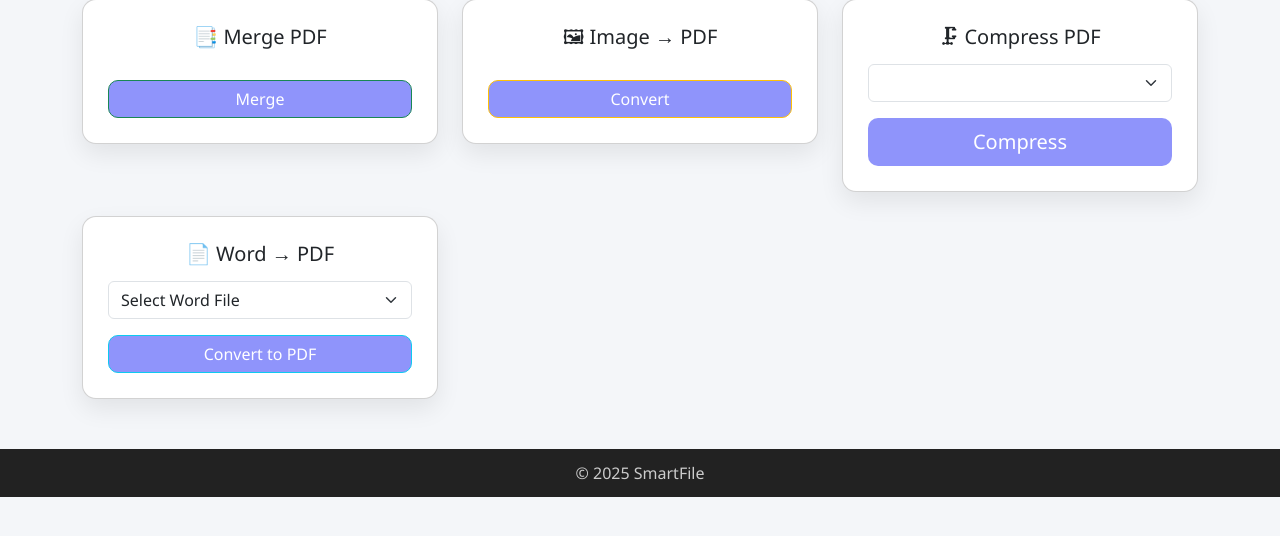
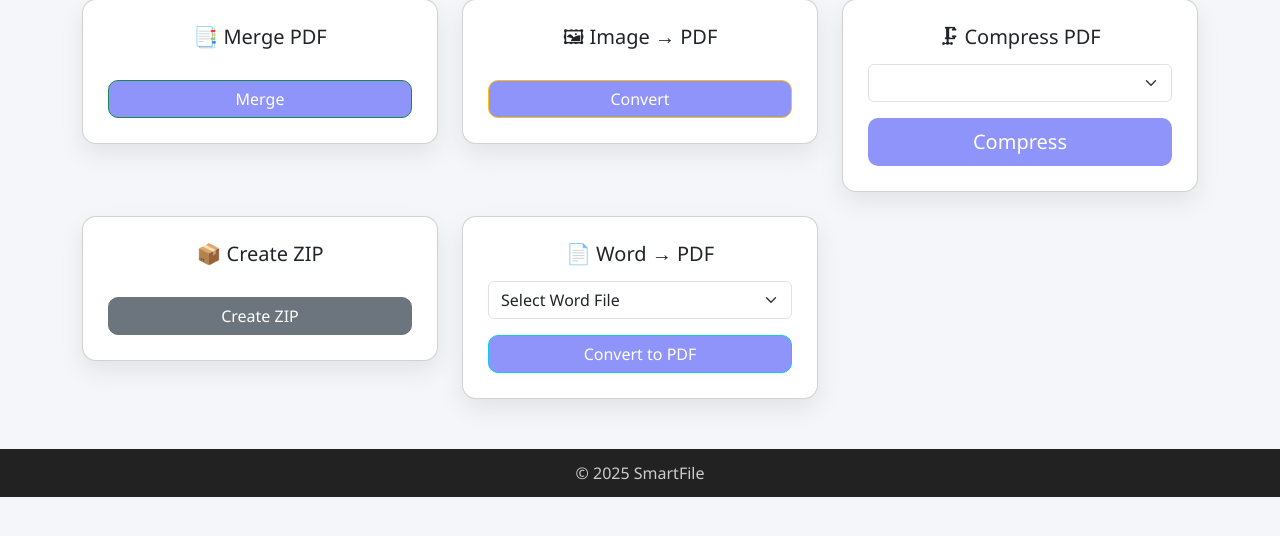
Before and after one commit to dhrumildhameliya/smart_files, a Flask app: page /dashboard in a window 1280 px wide. Shown: the part 178-714 px from the top of the page. Run offline with Flask 3, Linux system fonts and the light colour scheme; lists and menus that the app fills with data are empty.

Commit message:
Changes And Update

```diff
--- a/templates/dashboard.html
+++ b/templates/dashboard.html
@@ -18,7 +18,8 @@
                         <label class="form-check-label">{{ file }}</label>
                     </div>
                     {% endfor %}
-                    <button class="btn btn-success w-100 mt-3" style="background-color:  #8f94fb;color: white;">Merge</button>
+                    <button class="btn btn-success w-100 mt-3"
+                        style="background-color:  #8f94fb;color: white;">Merge</button>
                 </form>
             </div>
         </div>
@@ -34,7 +35,8 @@
                         <label class="form-check-label">{{ file }}</label>
                     </div>
                     {% endfor %}
-                    <button class="btn btn-warning w-100 mt-3" style="background-color:  #8f94fb;color: white;">Convert</button>
+                    <button class="btn btn-warning w-100 mt-3"
+                        style="background-color:  #8f94fb;color: white;">Convert</button>
                 </form>
             </div>
         </div>
@@ -49,10 +51,31 @@
                         <option value="{{ file }}">{{ file }}</option>
                         {% endfor %}
                     </select>
-                    <button class="btn btn-lg w-100 mt-3" style="background-color:  #8f94fb;color: white;">Compress</button>
+                    <button class="btn btn-lg w-100 mt-3"
+                        style="background-color:  #8f94fb;color: white;">Compress</button>
                 </form>
             </div>
         </div>
+        <!-- ZIP FILES -->
+        <div class="col-lg-4 col-md-6 col-sm-12">
+            <div class="card action-card">
+                <h5>📦 Create ZIP</h5>
+
+                <form method="POST" action="/zip-files">
+                    {% for file in files %}
+                    <div class="form-check">
+                        <input class="form-check-input" type="checkbox" name="zip_files" value="{{ file }}">
+                        <label class="form-check-label">{{ file }}</label>
+                    </div>
+                    {% endfor %}
+
+                    <button class="btn btn-secondary w-100 mt-3">
+                        Create ZIP
+                    </button>
+                </form>
+            </div>
+        </div>
+
         <!-- WORD TO PDF -->
         <div class="col-lg-4 col-md-6 col-sm-12">
             <div class="card action-card">
```
